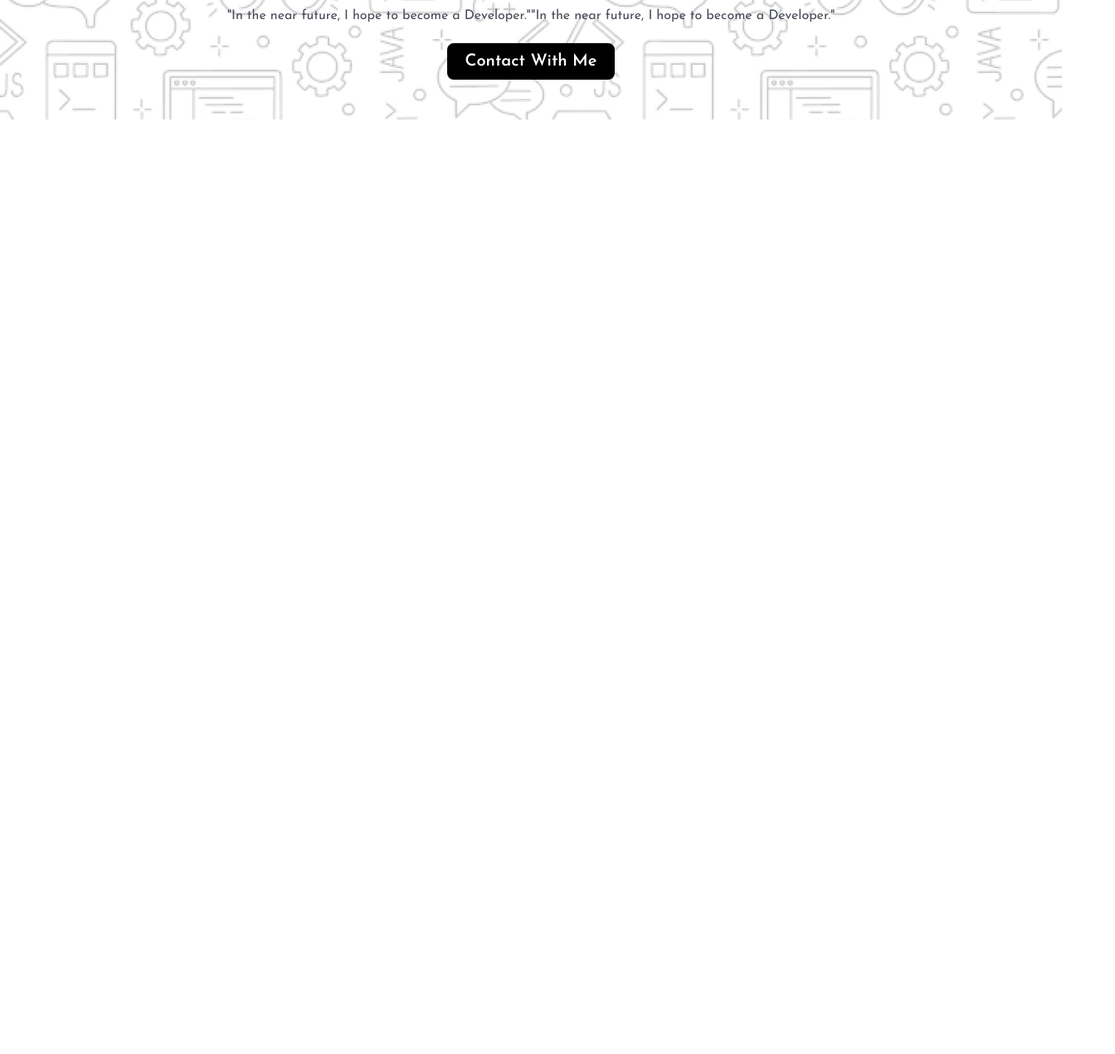
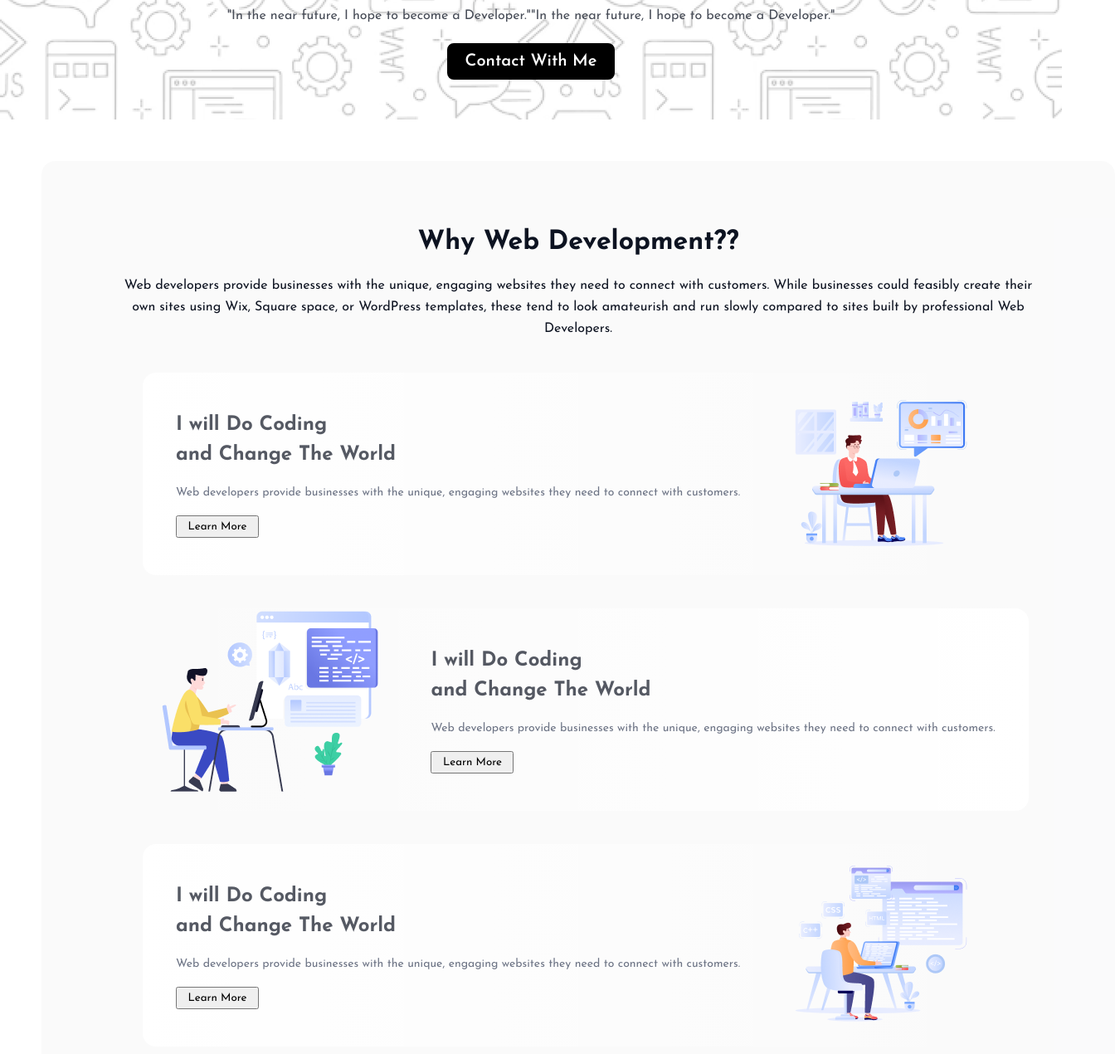
Before and after one commit to NurUddin111/development-challenge, a plain HTML site: page index.html in a window 1280 px wide. Shown: the part 500-1770 px from the top of the page at 83% size, 1344 px wide, since content can reach past the window. Before the commit the page ends 800 px from the top, so only its background shows below. Drawn offline with Linux system fonts and the light colour scheme.

Commit message:
Why Web Dev Sction Completed

```diff
--- a/index.html
+++ b/index.html
@@ -23,11 +23,9 @@
     ></script>
   </head>
   <body>
-
     <!-- Header Section Starts -->
 
     <header>
-
       <!-- Nav Bar Section Starts -->
       <nav>
         <div class="nav">
@@ -38,14 +36,101 @@
       <!-- Nav Bar Section Ends -->
 
       <!-- Banner Section Starts -->
-       <div class="banner">
-        <img src="assets/Group.png" alt="">
-        <h1 class="banner-title">"In the near future, <br> I hope to become a Developer."</h1>
-        <p class="banner-info">"In the near future, I hope to become a Developer.""In the near future, I hope to become a Developer."</p>
+      <div class="banner">
+        <img src="assets/Group.png" alt="" />
+        <h1 class="banner-title">
+          "In the near future, <br />
+          I hope to become a Developer."
+        </h1>
+        <p class="banner-info">
+          "In the near future, I hope to become a Developer.""In the near
+          future, I hope to become a Developer."
+        </p>
         <button class="btn-primary" id="contact-me">Contact With Me</button>
-       </div>
+      </div>
       <!-- Banner Section Ends -->
     </header>
+
     <!-- Header Section Ends -->
+
+    <!-- Main Section Starts -->
+
+    <main>
+      <!-- Why Web Development Section Starts -->
+
+      <div class="why-web-dev">
+        <div>
+          <h1 class="why-web-dev-sec-title">Why Web Development??</h1>
+          <p class="why-web-dev-sec-info">
+            Web developers provide businesses with the unique, engaging websites
+            they need to connect with customers. While businesses could feasibly
+            create their own sites using Wix, Square space, or WordPress
+            templates, these tend to look amateurish and run slowly compared to
+            sites built by professional Web Developers.
+          </p>
+        </div>
+
+        <!-- Point 1 -->
+
+        <div class="point">
+          <div class="point-details">
+            <h2 class="point-head">
+              I will Do Coding <br />
+              and Change The World
+            </h2>
+            <p class="point-info">
+              Web developers provide businesses with the unique, engaging
+              websites they need to connect with customers.
+            </p>
+            <button class="btn-learn">Learn More</button>
+          </div>
+          <div>
+            <img src="assets/group3.png" alt="" />
+          </div>
+        </div>
+
+        <!-- Point 2-->
+
+        <div class="point" id="point2">
+          <div class="point-details">
+            <h2 class="point-head">
+              I will Do Coding <br />
+              and Change The World
+            </h2>
+            <p class="point-info">
+              Web developers provide businesses with the unique, engaging
+              websites they need to connect with customers.
+            </p>
+            <button class="btn-learn">Learn More</button>
+          </div>
+          <div>
+            <img src="assets/Layer_1.png" alt="" />
+          </div>
+        </div>
+
+        <!-- Point 3 -->
+
+        <div class="point">
+          <div class="point-details">
+            <h2 class="point-head">
+              I will Do Coding <br />
+              and Change The World
+            </h2>
+            <p class="point-info">
+              Web developers provide businesses with the unique, engaging
+              websites they need to connect with customers.
+            </p>
+            <button class="btn-learn">Learn More</button>
+          </div>
+          <div>
+            <img src="assets/group4.png" alt="" />
+          </div>
+        </div>
+      </div>
+
+      <!-- Why Web Development Section Ends -->
+    </main>
+
+    <!-- Main Section Ends -->
   </body>
 </html>
--- a/styles/style.css
+++ b/styles/style.css
@@ -3,6 +3,8 @@
   padding: 0;
   font-family: "Josefin Sans", sans-serif;
 }
+
+/* The Following CSS styles are for Nav */
 
 .nav {
   margin-top: 20px;
@@ -24,6 +26,8 @@
   font-size: 20px;
   font-weight: 500;
 }
+
+/* The Following CSS styles are for Banner Section */
 
 .banner {
   background-image: url(../assets/Hero-bg.png);
@@ -56,3 +60,86 @@
   font-weight: 600;
   text-align: center;
 }
+
+/* The Following CSS styles are for Why Web Development Section */
+
+.why-web-dev {
+  width: 1100px;
+  height: auto;
+  margin-left: 50px;
+  margin-top: 50px;
+  display: flex;
+  flex-direction: column;
+  gap: 40px;
+  align-items: center;
+  justify-content: center;
+  padding: 80px 97px;
+  border-radius: 16px;
+  background-color: rgba(13, 19, 33, 0.02);
+}
+
+.why-web-dev-sec-title {
+  color: rgb(13, 19, 33);
+  font-size: 32px;
+  font-weight: 800;
+  line-height: 37px;
+  text-align: center;
+}
+
+.why-web-dev-sec-info {
+  color: rgb(13, 19, 33);
+  font-size: 16px;
+  font-weight: 400;
+  line-height: 26px;
+  text-align: center;
+  margin-top: 20px;
+}
+
+.point {
+  width: auto;
+  height: auto;
+  display: flex;
+  gap: 50px;
+  padding: 0px 40px;
+  border-radius: 16px;
+  background: linear-gradient(
+    90deg,
+    rgb(255, 255, 255),
+    rgba(255, 255, 255, 0) 100%
+  );
+}
+
+.point-details {
+  display: flex;
+  flex-direction: column;
+  gap: 20px;
+  justify-content: center;
+}
+
+.point-head {
+  color: rgba(13, 19, 33, 0.7);
+  font-size: 24px;
+  font-weight: 700;
+  line-height: 36px;
+  text-align: left;
+}
+
+.point-info {
+  color: rgb(110, 117, 134);
+  font-size: 14px;
+  text-align: left;
+}
+
+.btn-learn {
+  width: 100px;
+  padding: 5px;
+}
+
+#point2 {
+  flex-direction: row-reverse;
+  background: linear-gradient(
+    270deg,
+    rgb(255, 255, 255),
+    rgba(255, 255, 255, 0) 100%
+  );
+}
```
Also changed, not shown: assets/group3.png (renamed from assets/Group 3.png), assets/group4.png (renamed from assets/Group 4.png).
